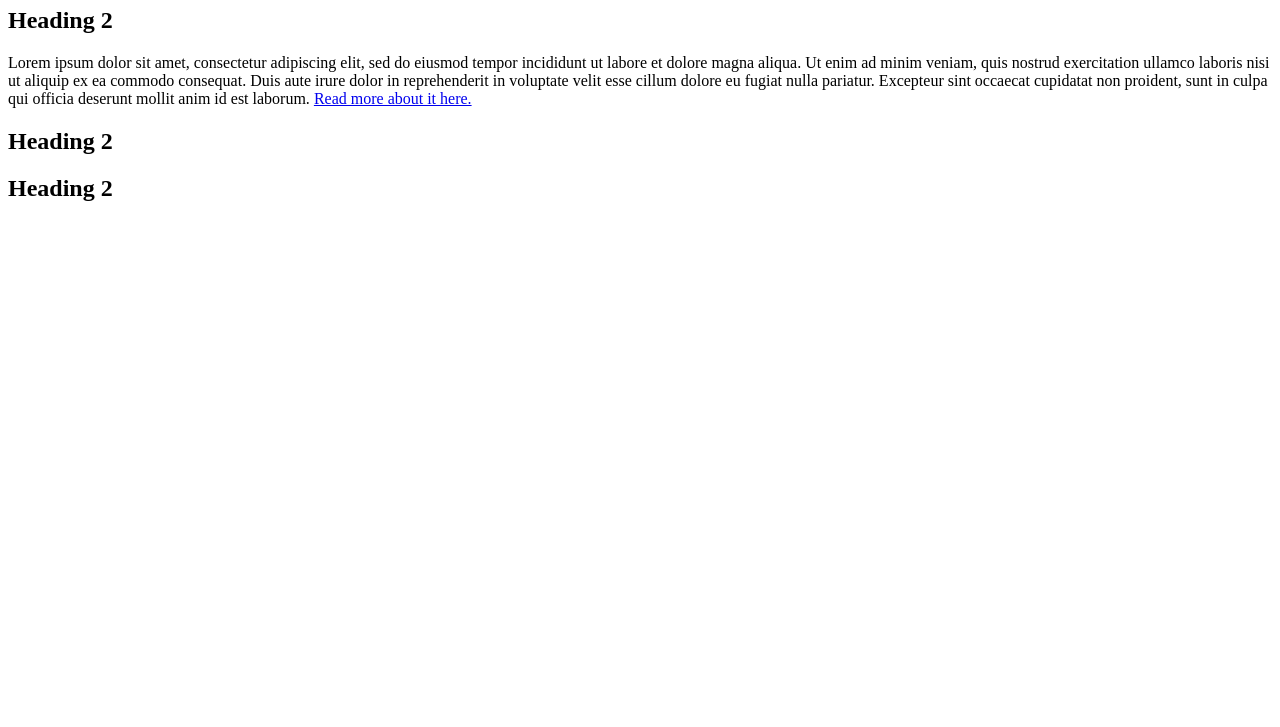
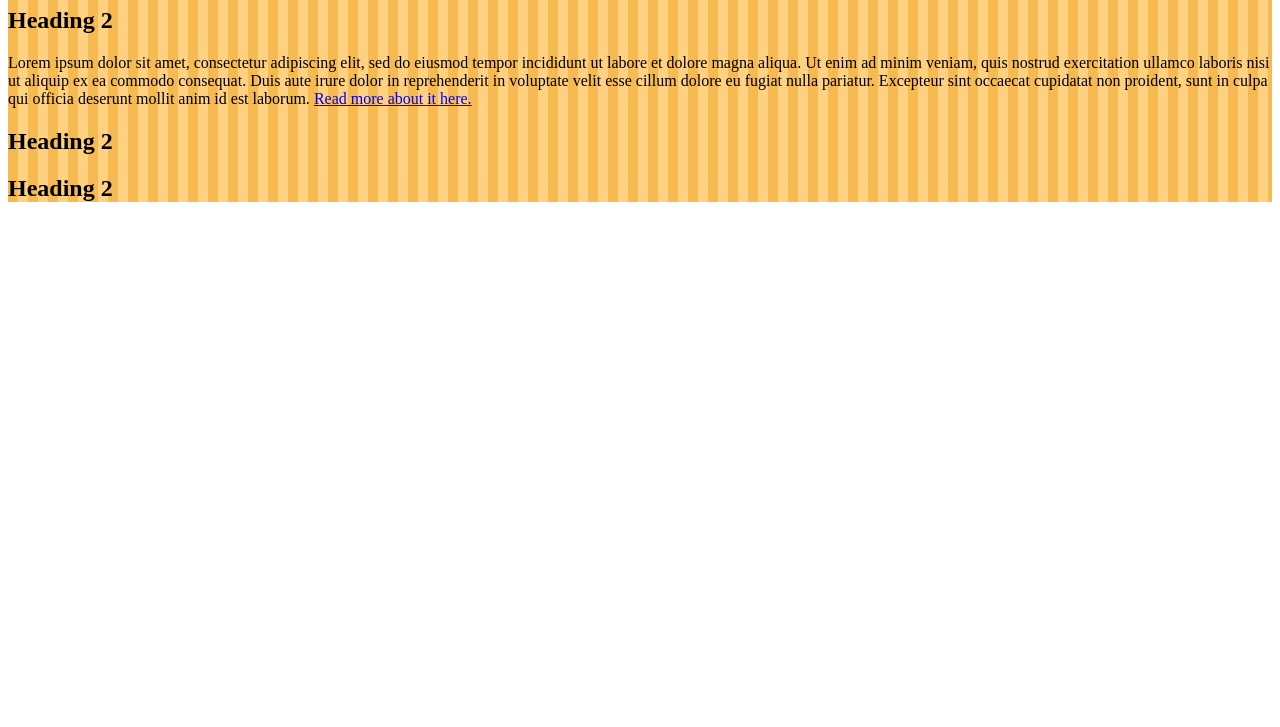
Before and after one commit to BronteMc/brontemc.github.io, a plain HTML site: page index.html in a window 1280 px wide. Shown: the part 73-800 px from the top of the page. Drawn offline with Linux system fonts and the light colour scheme.

Commit message:
Update style.css

```diff
--- a/style.css
+++ b/style.css
@@ -1,7 +1,9 @@
- background: repeating-linear-gradient(
+.stripe-background {
+background: repeating-linear-gradient(
     to right,
     #f6ba52,
     #f6ba51 10px,
     #ffd180 10px,
     #ffd180 20px
     );
+}
```
